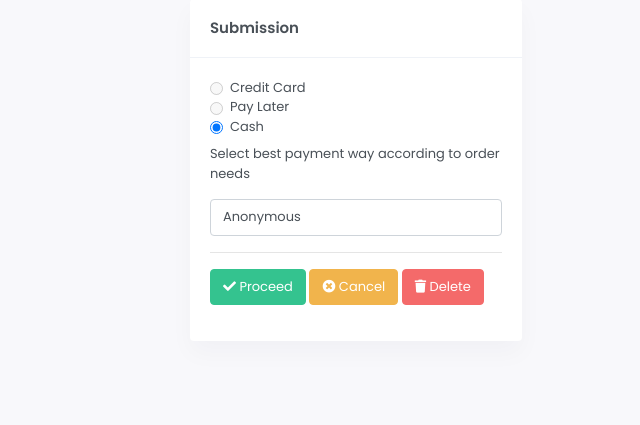
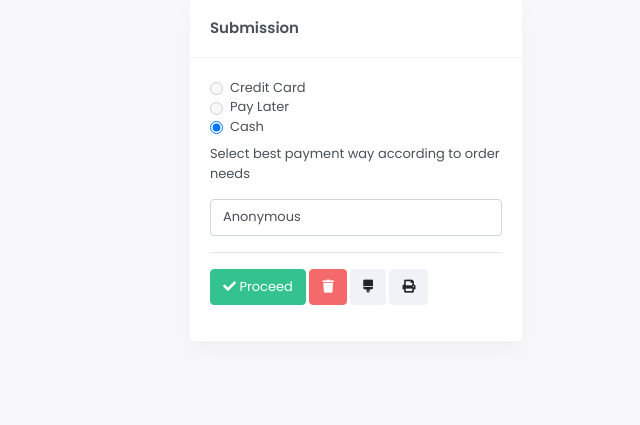
Before and after one commit to IkramKhan-DevOps/excapp-kiucafe, a Django app: page /admins/order/update/64/ in a window 1280 px wide. Shown: the part 826-1251 px from the top of the page, without its empty margins (640-1280 px from the left). Run offline with Django 3.2, Linux system fonts and the light colour scheme; data comes from the database, SQL or seed files in the repository; parts of the project's set-up code (start-up, migrations or seed data) failed here and were passed over; some libraries are stand-ins or nearby versions.

Commit message:
ADMINS: order update form updated

```diff
--- a/src/admins/templates/admins/order_form_update.html
+++ b/src/admins/templates/admins/order_form_update.html
@@ -119,9 +119,9 @@
 
                     <div class="form-group">
                         <button class="btn btn-success" id="process_order"><i class="fa fa-check"></i> Proceed</button>
-                        <button class="btn btn-warning" id="cancel_order"><i class="fa fa-times-circle"></i> Cancel
-                        </button>
-                        <button class="btn btn-danger" id="delete_order"><i class="fa fa-trash"></i> Delete</button>
+                        <button class="btn btn-danger" id="delete_order"><i class="fa fa-trash"></i></button>
+                        <button class="btn btn-light" id="cancel_order"><i class="fa fa-brush"></i></button>
+                        <a href="{% url 'admins_order_invoice' object.pk %}" class="btn btn-light" id="print_order"><i class="fa fa-print"></i></a>
                     </div>
                 </div>
             </div>
```
